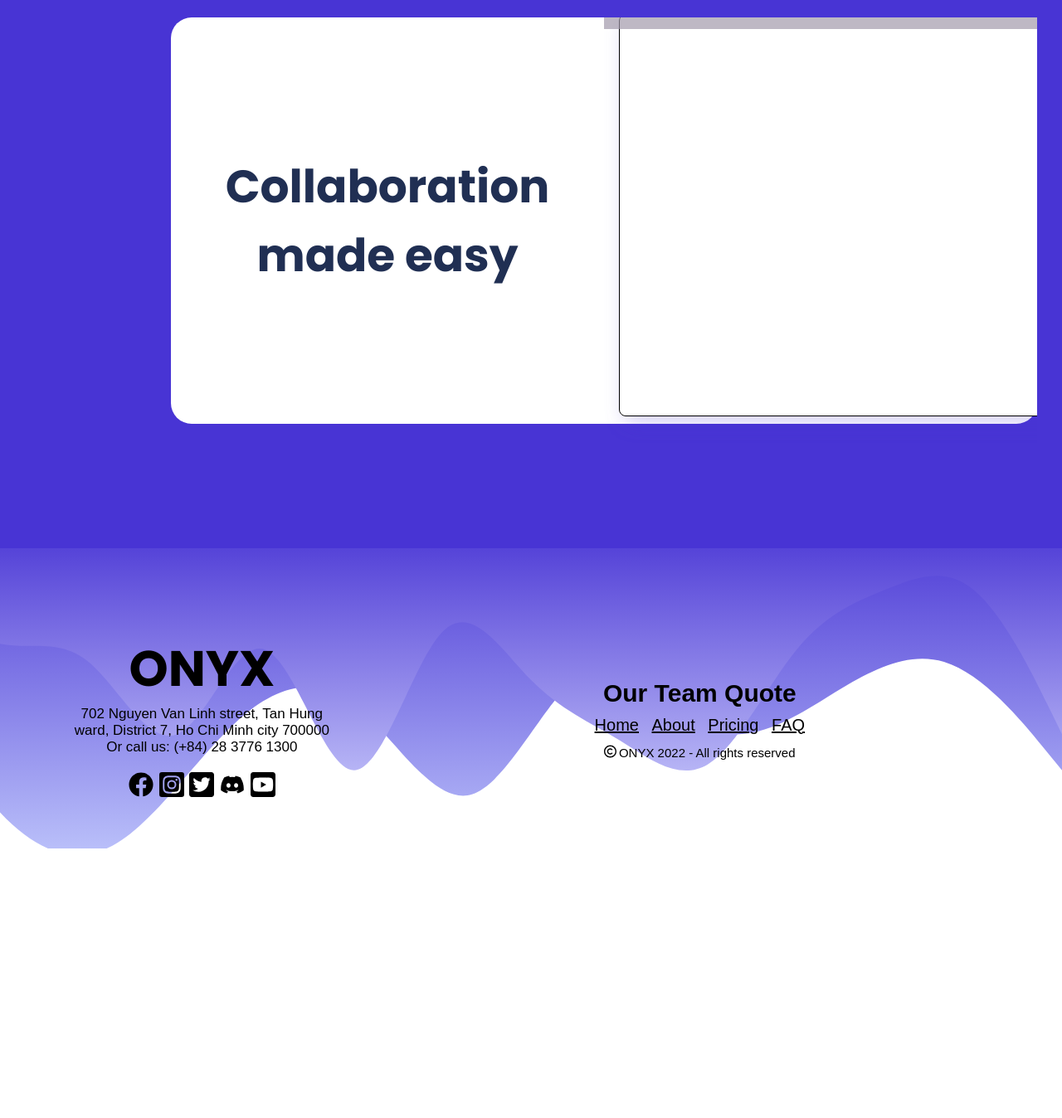
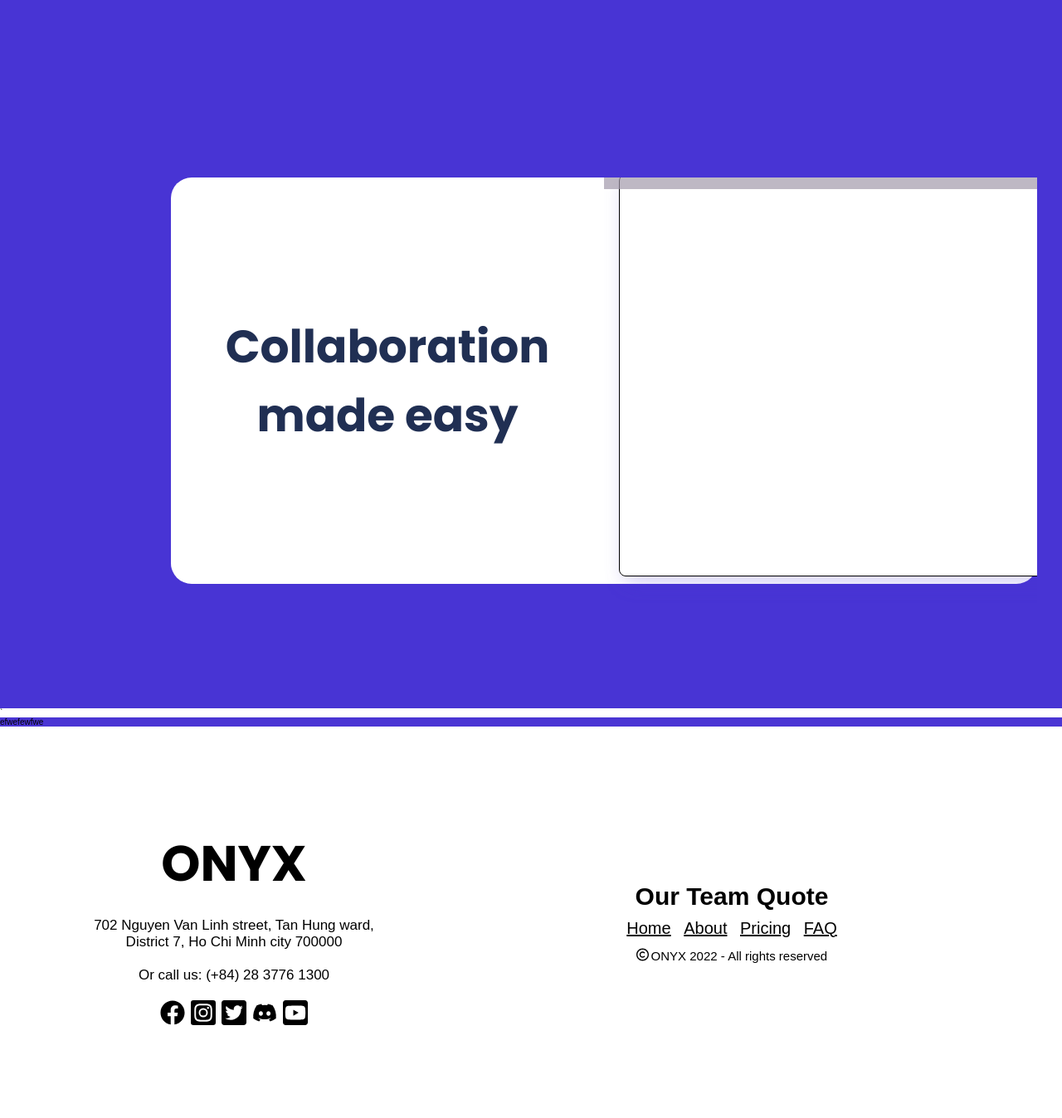
Before and after one commit to truongnhatanh7/EEET2580_Onyx_Project, a PHP site: page / in a window 1280 px wide. Shown: the part 2110-3458 px from the top of the page at 83% size. Before the commit the page ends 3133 px from the top, so only its background shows below. Run offline with PHP 8.4, Linux system fonts and the light colour scheme.

Commit message:
small changes

```diff
--- a/assets/css/base.css
+++ b/assets/css/base.css
@@ -41,7 +41,9 @@
     --lm-only-gray: #fff;
     --blue: #fff;
 }
-
+.white{
+    color: var(--white) !important;
+}
 html {
     font-size: 62.5%;
     font-family: 'Montserrat', sans-serif;
--- a/assets/css/homepage.css
+++ b/assets/css/homepage.css
@@ -112,7 +112,7 @@
     z-index: 10;
 
     width: var(--feature-bar-width);
-    height: 100vh;
+    height: auto;
 
     /* text displayed vertically */
     writing-mode: vertical-lr;
@@ -201,22 +201,26 @@
 /* end of collab feature */
 /* end of content feature */
 
+.news__container {
+    background: url("/assets/img/news/pattern.svg");
+    height: auto;
+    width: 100%;
+}
 
 /* start of footer */
 #footer {
     /* position: static; */
-    width: 100vw;
+    width: 100%;
     /* height: auto; */
     height: auto;
-    background: url("/assets/img/footer/moutain-background.svg") center / cover no-repeat,
-        url("/assets/img/footer/moutain-background2.svg") center / cover no-repeat;
-
-    padding: 10rem 5rem 5rem;
+    /* background: url("/assets/img/footer/moutain-background.svg") center / cover no-repeat,
+        url("/assets/img/footer/moutain-background2.svg") center / cover no-repeat; */
+    /* background: url("/assets/img/footer/magicpattern-svg-chart-1647411871773.svg"); */
+    padding: 10rem 5rem;
     display: grid;
-    grid-template-columns: 1fr 2fr;
+    grid-template-columns: 1fr 1.5fr;
     grid-template-rows: 1fr;
     grid-column-gap: 2rem;
-
 
     position: relative;
 }
@@ -228,11 +232,15 @@
 }
 .footer__logo {
     font-size: 6rem;
+    padding: 2rem 0rem;
 }
 .footer__contact {
     width: 80%;
     text-align: center;
     font-size: 1.7rem;
+}
+.footer__contact-addr{
+    padding-bottom: 2rem;
 }
 .footer__community {
     width: 90%;
--- a/index.html
+++ b/index.html
@@ -48,7 +48,7 @@
                 OnyX
             </p>
             <div class="slider-content logo-font">
-                The best collaboration tool for your team
+                The best collaboration tool EVER!!
             </div>
             <div id="slider-img">
                 <div class="slider-img__wrapper">
@@ -134,14 +134,17 @@
         </div>
         <!-- End of content -->
 
+        <div class="news">
+            `<div class="news__container">
+                efwefewfwe
+            </div>
+        </div>
 
         <!-- start of footer -->
         <div id="footer">
-
-
             <div class="footer__first">
                 <div class="footer__logo logo-font">Onyx</div>
-                <div class="footer__contact">
+                <div class="footer__contact ">
                     <p class="footer__contact-addr"> 702 Nguyen Van Linh street, Tan Hung ward, District 7, Ho Chi Minh city 700000</p>
                     <p class="footer__contact-phone">Or call us: (+84) 28 3776 1300</p>
                 </div>
```
Also changed, not shown: assets/img/footer/magicpattern-svg-chart-1647411871773.svg (added), assets/img/news/pattern.svg (added).
